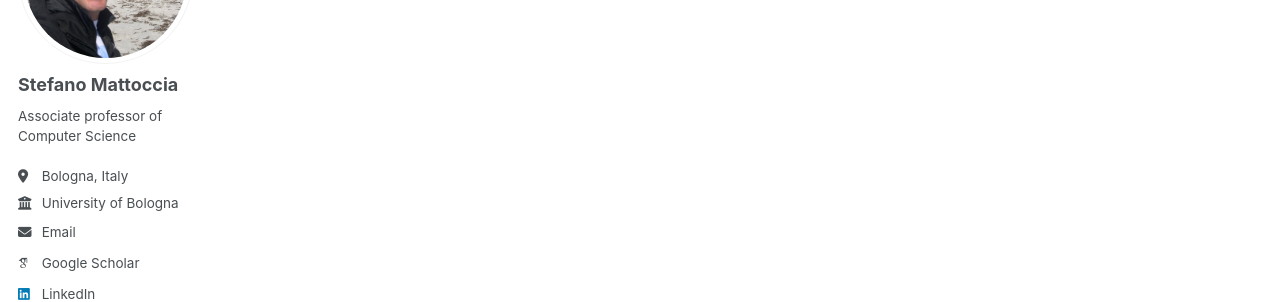
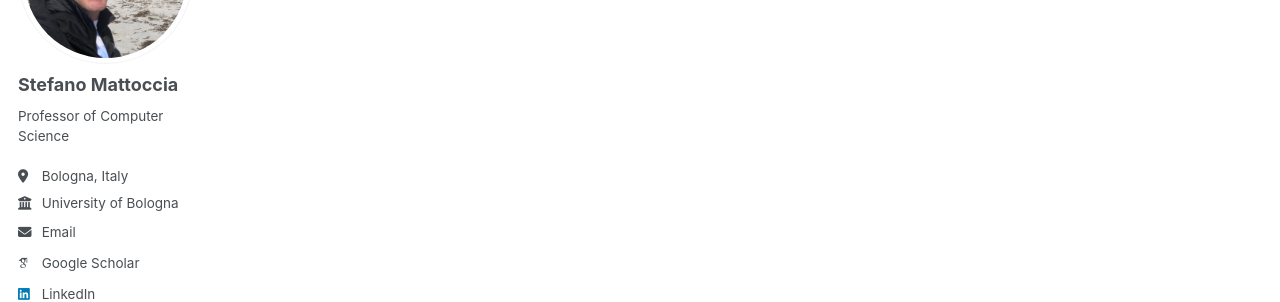
Before and after one commit to stefanomattoccia/stefanomattoccia.github.io, a Jekyll site: the page built from _pages/about.md, in a window 1280 px wide. Shown: the part 217-519 px from the top of the page. Built offline with Jekyll 4.4.1, drawn with Linux system fonts in a browser that asks for light colours; some web fonts are replaced.

Commit message:
Update _config.yml

```diff
--- a/_config.yml
+++ b/_config.yml
@@ -25,7 +25,7 @@ author:
   avatar           : "Crop_HR.JPG"
   name             : "Stefano Mattoccia"
   pronouns         : # example: "she/her"
-  bio              : "Associate professor of Computer Science"
+  bio              : "Professor of Computer Science"
   location         : "Bologna, Italy"
   employer         : "University of Bologna"
   uri              : # "https://stefanomattoccia.github.io/"
```
